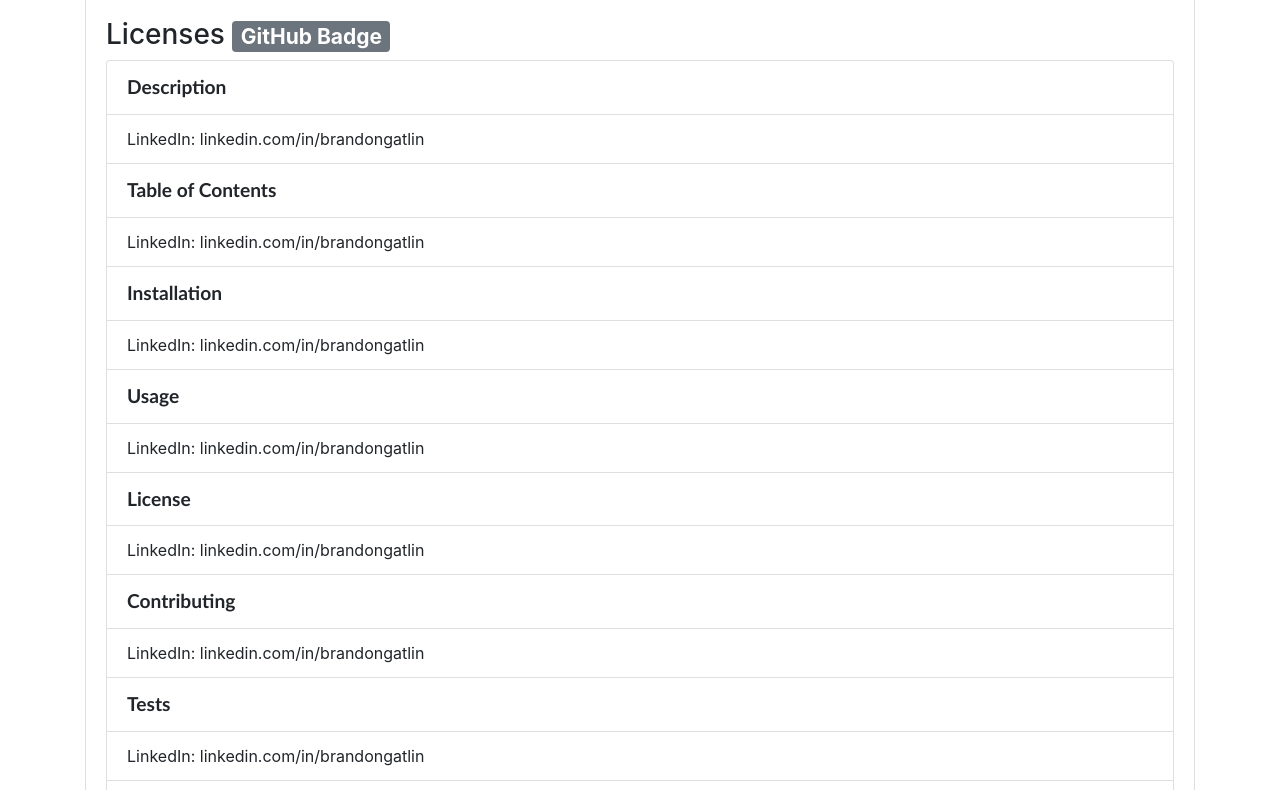
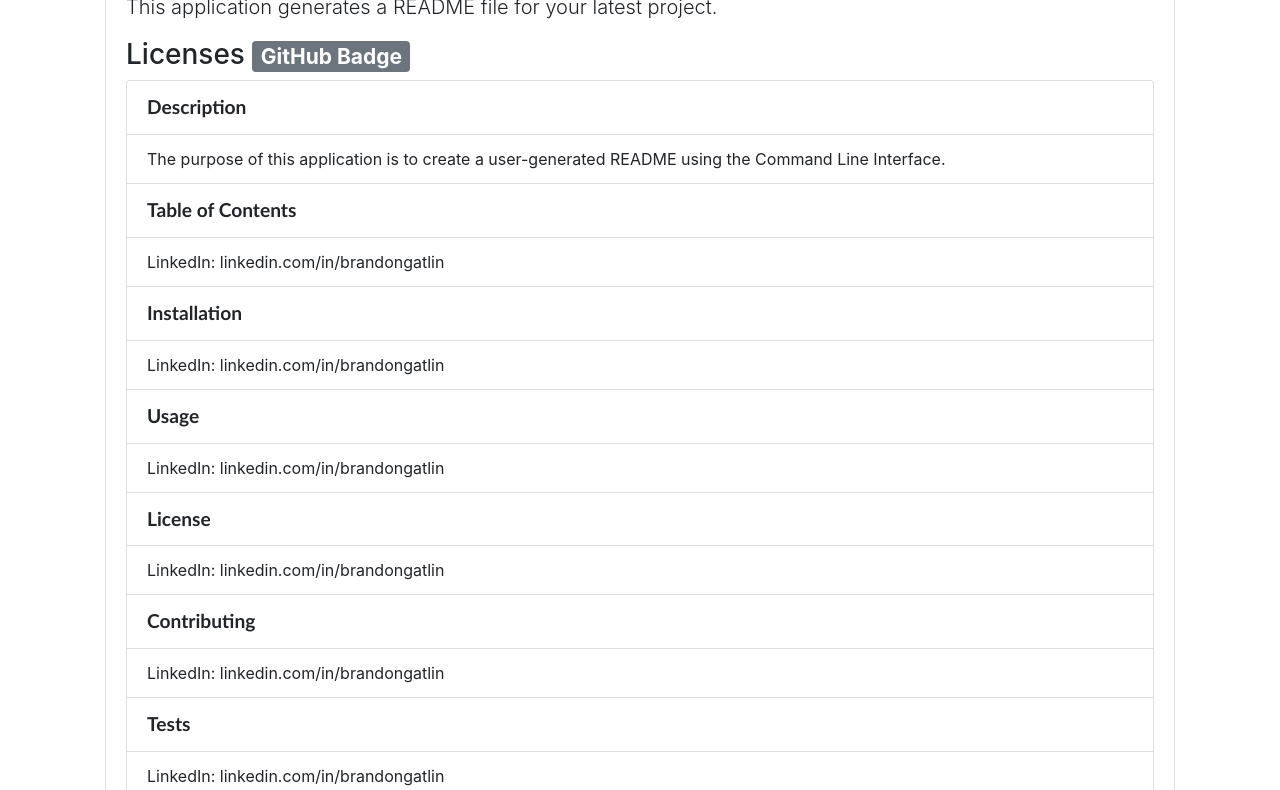
Before and after one commit to barnes-malcolm/readme-generator, a plain HTML site: page index.html in a window 1280 px wide. Shown: the part 124-914 px from the top of the page. Drawn offline with nearby package versions, Linux system fonts and the light colour scheme.

Commit message:
Added text to Description.

```diff
--- a/index.html
+++ b/index.html
@@ -12,11 +12,11 @@
         <div class="card">
             <div class="card-body">
                 <h1 class="display-4">README.md Generator</h1>
-                <p class="lead">This is the Subtitle.</p>
+                <p class="lead">This application generates a README file for your latest project.</p>
                 <h3>Licenses <span class="badge badge-secondary">GitHub Badge</span></h3>
                 <ul class="list-group">
                     <li class="list-group-item heading">Description</li>
-                    <li class="list-group-item">LinkedIn: linkedin.com/in/brandongatlin</li>
+                    <li class="list-group-item">The purpose of this application is to create a user-generated README using the Command Line Interface.</li>
                     <li class="list-group-item heading">Table of Contents</li>
                     <li class="list-group-item">LinkedIn: linkedin.com/in/brandongatlin</li>
                     <li class="list-group-item heading">Installation</li>
--- a/style.css
+++ b/style.css
@@ -1,3 +1,7 @@
+.card {
+    margin: 20px;
+}
+
 .heading {
     font-size: larger;
     font-weight: bold;
```
